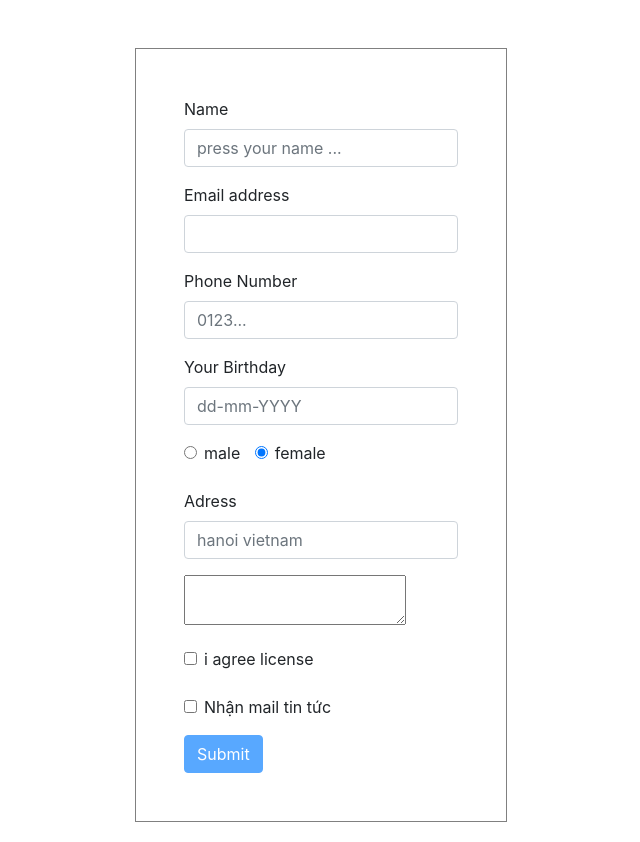
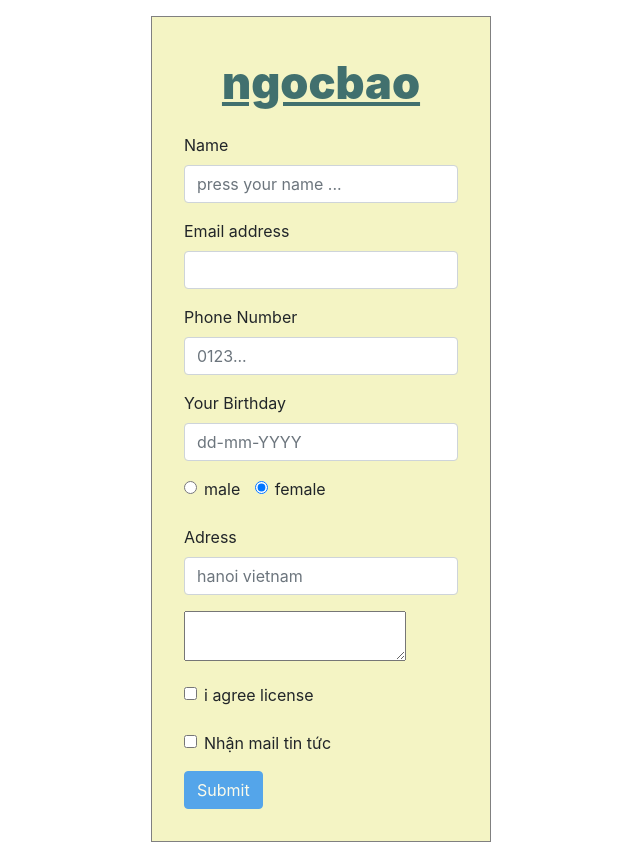
Before and after one commit to ngocbao1512/php2104, a PHP site: page / in a window 1280 px wide. Shown: the whole page, without its empty margins (319-959 px from the left). Run offline with PHP 8.4, Linux system fonts and the light colour scheme.

Commit message:
form check input

```diff
--- a/bt10_checkform/index.html
+++ b/bt10_checkform/index.html
@@ -32,25 +32,25 @@
 
 <body>
     <form>
-
+        <div class="mb-3"><p id="titleform" style="font-size: 45px; text-align: center; font-weight: 900; color: #41706e; text-decoration: underline;" contenteditable="" >ngocbao</p></div>
         <div class="mb-3">
-            <label class="form-label">Name</label>
+            <label class="form-label labelname">Name</label>
             <input type="text" class="form-control" id="InputName" placeholder="press your name ...">
-            <p id="nameresult"></p>
+            <p id="nameresult" style=""></p>
         </div>
         <div class="mb-3">
-            <label for="exampleInputEmail1" class="form-label">Email address</label>
+            <label for="exampleInputEmail1 " class="form-label labelemail">Email address</label>
             <input type="email" class="form-control" id="InputEmail" aria-describedby="emailHelp">
             <p id="emailresult"></p>
             <div id="emailHelp" class="form-text"></div>
         </div>
         <div class="mb-3">
-            <label class="form-label">Phone Number</label>
+            <label class="form-label labelphonenumber">Phone Number</label>
             <input type="number" class="form-control" id="InputPhoneNumber" placeholder="0123...">
             <p id="phonenumberresult"></p>
         </div>
         <div class="mb-3">
-            <label class="form-label">Your Birthday</label>
+            <label class="form-label labelbirthday">Your Birthday</label>
             <input type="txt" class="form-control" id="InputBirthday" placeholder="dd-mm-YYYY">
             <p id="birthdayresult"></p>
         </div>
@@ -96,9 +96,11 @@
     <script>
         $(document).ready(function () {
 
+            var namsinh="";
             $("input").change(function () {
                 /* check tất cả các hàm nếu trả về true hết thì add class enable không thì remove enable */
-                if (checkNameValue() == checkEmailValue() == resultcheckphonenumber() == resultcheckbirthdayvalue() == checkSexValue() == checkLicenseValue() == true) {
+
+                if (checkNameValue() == resultcheckemail() == resultcheckphonenumber() == resultcheckbirthdayvalue() == checkSexValue() == checkLicenseValue() == true) {
                     console.log('enable');
                     $("submit").remove(".disabled");
                 } else {
@@ -111,13 +113,16 @@
                 /* $newtag = preg_replace("/[^a-zA-Z0-9s|]/", "", $tag); */
                 function checkNameValue() {
                     var nameinput = $("#InputName").val();
-                    var s1 = "/[0-9a-zA-Z]/g";
                     var result1 = nameinput.replace(/[0-9a-zA-Z]/g, "");
+                    var result1 = result1.replace("_", "");
+                    var result1 = result1.replace("-", "");
                     if (result1 == "" && nameinput.length < 30 && nameinput.length > 0) {
+                        $(".labelname").css("color","green");
                         $("p#nameresult").html('<i class="fas fa-check"></i>');
                         $("p#nameresult").css("color", "green");
                         return true;
                     } else {
+                        $(".labelname").css("color","red");
                         $("p#nameresult").html('<i class="fas fa-times"></i>chỉ cho nhập ký tự chữ, số, _, -, tối đa là 30 ký tự');
                         $("p#nameresult").css("color", "red");
                         return false;
@@ -126,21 +131,37 @@
                 }
 
                 /* input Email, nhập sai format email thì báo lỗi */
-                function checkEmailValue() {
+                /* format email  contain @ and .com, indexof(@) < indexof(.com) */
+                function checkEmailValue () {
                     var emailinput = $("#InputEmail").val();
-                    if (emailinput.indexOf("@gmail.com") <= 0) {
+                    var check1 = emailinput.indexOf("@");
+                    var check2 = emailinput.indexOf(".com");
+                    if (check1 == -1 || check2 == -1) {
+                        return false;
+                    } else {
+                        if (check1 < check2) {
+                            return true;
+                        } else {
+                            return false;
+                        }
+                    }
+                }
+
+                function resultcheckemail () {
+                    if (checkEmailValue() == true) {
+                        $(".labelemail").css("color","green");
+                        $("#emailresult").html('<i class="fas fa-check"></i>We"ll never share your email with anyone else.');
+                        $("#emailresult").css("color", "green");
+                        return true;
+                    } else {
+                        $(".labelemail").css("color","red");
                         $("#emailresult").html('<i class="fas fa-times"></i> your email value is fail');
                         $("#emailresult").css("color", "red");
                         return false;
-                    } else {
-                        $("#emailresult").html('<i class="fas fa-check"></i>We"ll never share your email with anyone else.');
-                        $("#emailresult").css("color", "green");
-                        return true;
                     }
                 }
-
                 /* input Phone, chỉ có ký tự số, số đầu tiên là số 0, độ dài từ 9 đến 11 */
-                function checkPhoneNumberValue() {
+                function checkPhoneNumberValue () {
                     var phonenumberinput = $("input#InputPhoneNumber").val();
                     if (isNumber(phonenumberinput) == true) {
                         phonenumberinput = phonenumberinput.toString();
@@ -159,12 +180,15 @@
                     }
                 }
 
-                function resultcheckphonenumber() {
+                function resultcheckphonenumber () {
                     if (checkPhoneNumberValue() == true) {
+                        $(".labelphonenumber").css("color","green");
+                        $(".labelphonenumber").after('<i class="fas fa-check" style="color:green"></i>');
                         $("#phonenumberresult").html('<i class="fas fa-check"></i>');
                         $("#phonenumberresult").css("color", "green");
                         return true;
                     } else {
+                        $(".labelphonenumber").css("color","red");
                         $("#phonenumberresult").html('<i class="fas fa-times"></i> chỉ có ký tự số, số đầu tiên là số 0, độ dài từ 9 đến 11');
                         $("#phonenumberresult").css("color", "red");
                         return false;
@@ -173,7 +197,7 @@
 
                 /* input Birthday theo format dd-mm-YYYY (ví dụ 26-12-1998) các nhập sai format thì báo lỗi */
                 /* "^\\d{2}[-|/]\\d{2}[-|/]\\d{4}$" */
-                function checkBirthdayValue() {
+                function checkBirthdayValue () {
                     var birthdayinput = $("#InputBirthday").val();
                     if (birthdayinput.length != 10) {
                         return false;
@@ -192,10 +216,10 @@
                                 var daynumber = parseInt(daystring); /* return not a number */
                                 var monthstring = numberbirthday[2] + numberbirthday[3];
                                 var monthnumber = parseInt(monthstring);
-                                var monthstr = parseInt("monthstr");
+                                namsinh = numberbirthday[4] + numberbirthday[5] + numberbirthday[6] + numberbirthday[7];
                                 switch (monthnumber) {
                                     case 1, 3, 5, 7, 9, 10, 12: {
-                                        if (daynumber > 0 || daynumber <= 30) {
+                                        if (daynumber > 0 && daynumber <= 30) {
                                             return true;
                                         } else {
                                             return false;
@@ -203,7 +227,7 @@
                                         break;
                                     }
                                     case 4, 8, 11: {
-                                        if (daynumber > 0 || daynumber < 29) {
+                                        if (daynumber > 0 && daynumber < 29) {
                                             return true;
                                         } else {
                                             return false;
@@ -211,7 +235,7 @@
                                         break;
                                     }
                                     case 2: {
-                                        if (daynumber < 0 || daynumber > 28) {
+                                        if (daynumber < 0 && daynumber > 28) {
                                             return false;
                                         } else {
                                             return true;
@@ -219,8 +243,6 @@
                                         break;
                                     }
                                     default: {
-
-                                        /* code nhay vao ddaay */
                                         return false;
                                         break;
                                     }
@@ -234,24 +256,35 @@
                         }
                     }
                 }
-                function resultcheckbirthdayvalue() {
-                    if (checkBirthdayValue() == true) {
-                        $("#birthdayresult").html('<i class="fas fa-check"></i> good');
-                        $("#birthdayresult").css("color", "green");
-                        return true;
-                    } else {
-                        $("#birthdayresult").html('<i class="fas fa-times"></i> Birthday theo format dd-mm-YYYY (ví dụ 26-12-1998)');
+                function resultcheckbirthdayvalue () {
+                    var tuoi = 2021 - parseInt(namsinh);
+                    if (tuoi < 18) {
+                        $(".labelbirthday").css("color","red");
+                        $("#birthdayresult").html('<i class="fas fa-exclamation-triangle"></i>Oops! you only just ' + tuoi +' years old, you do not have permission to access this website');
                         $("#birthdayresult").css("color", "red");
                         return false;
+                    } else {
+                        if (checkBirthdayValue() == false) {
+                            $(".labelbirthday").css("color","red");
+                            $("#birthdayresult").html('<i class="fas fa-times"></i> Birthday theo format dd-mm-YYYY (ví dụ 26-12-1998)');
+                            $("#birthdayresult").css("color", "red");
+                            return false;
+                        } else {
+                            $(".labelbirthday").css("color","green");
+                            $(".labelbirthday").after('<i class="fas fa-check" style="color:green"></i>');
+                            $("#birthdayresult").html('<i class="fas fa-check"></i> you are '+ tuoi +' years old');
+                            $("#birthdayresult").css("color", "green");
+                            return true;
+                        }
                     }
                 }
                 /* input radio chọn giới tính Nam/Nữ */
-                function checkSexValue() {
+                function checkSexValue () {
                     return true;
                 }
 
                 /* input checkbox Đồng Ý Điều khoản */
-                function checkLicenseValue() {
+                function checkLicenseValue () {
                     if ($('.classlicense').prop('checked', true)) {
                         $("#resultlicense").html('<i class="fas fa-check"></i>');
                         return true;
@@ -262,7 +295,7 @@
 
                 }
 
-                function isNumber(number) {
+                function isNumber (number) {
                     var x = number.replace(/[0-9]/g, "");
                     if (x == "") {
                         return true;
--- a/bt10_checkform/style.css
+++ b/bt10_checkform/style.css
@@ -10,8 +10,9 @@ body {
     justify-content: center;
 }
 form {
-    margin-top: 3rem;
-    padding: 3rem;
+    margin-top: 1rem;
+    padding: 2rem;
     border: 1px solid grey;
     min-width: 25vw;
+    background-color: #eeed9f9c;
 }
```
